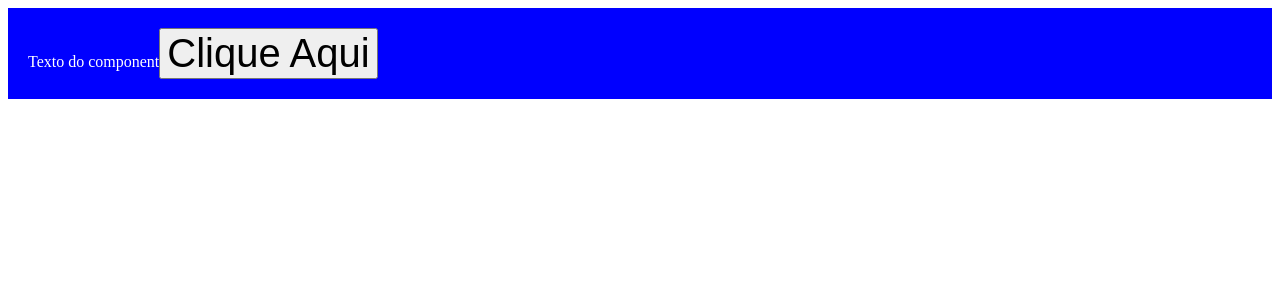
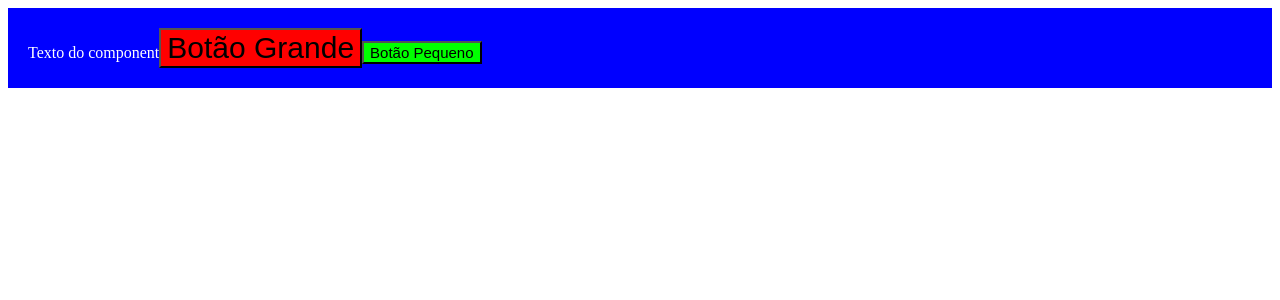
Before and after one commit to dieegobs/lista-estilizacao, a React (Vite) app: page / in a window 1280 px wide. Shown: the top 300 px of the page. Built offline with nearby package versions, Linux system fonts and the light colour scheme.

Commit message:
Passando props no styled-components

```diff
--- a/src/App.jsx
+++ b/src/App.jsx
@@ -7,7 +7,8 @@ const App = () => {
     return (
         <C.Container >
            Texto do component
-           <C.Botao>Clique Aqui</C.Botao>
+           <C.Botao bg="#FF0000">Botão Grande</C.Botao>
+           <C.Botao bg="#00FF00" small>Botão Pequeno</C.Botao>
         </C.Container>
     )
 }
--- a/src/AppStyles.ts
+++ b/src/AppStyles.ts
@@ -8,5 +8,6 @@ export const Container = styled.div`
 `;
 
 export const Botao = styled.button`
-    font-size:40px;
+    font-size: ${props=> props.small ? '15px' : '30px'  };
+    background-color: ${props => props.bg};
 `;
```
